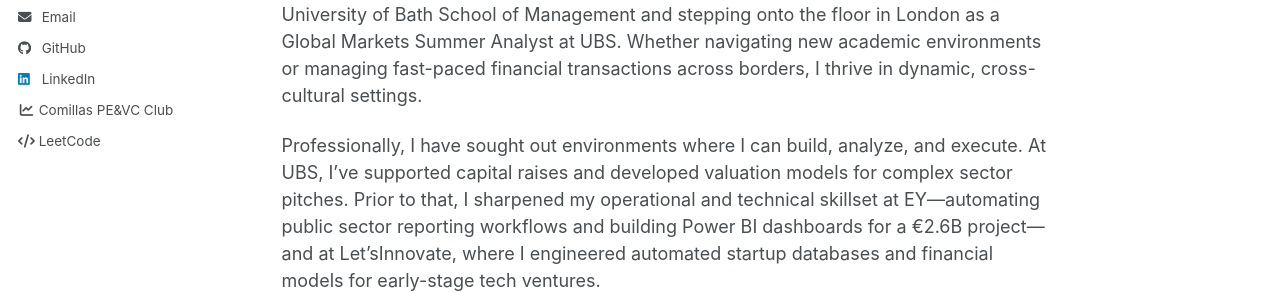
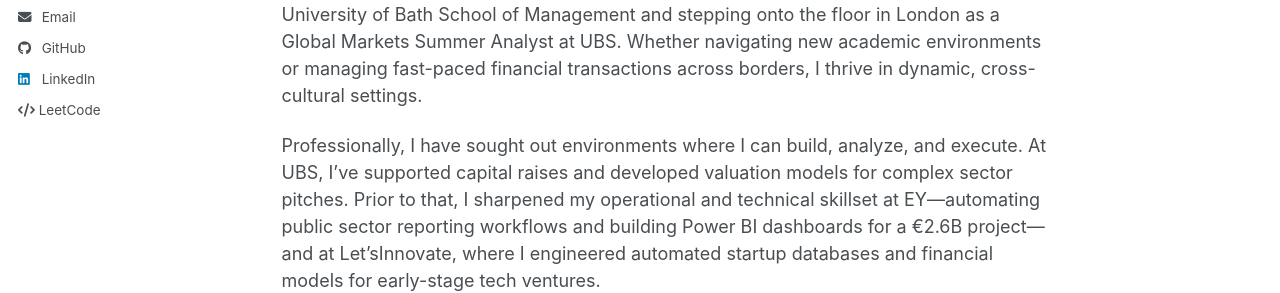
Before and after one commit to Gonzalez-Blas/Gonzalez-Blas.github.io, a Jekyll site: the page built from _pages/about.md, in a window 1280 px wide. Shown: the part 490-783 px from the top of the page. Built offline with Jekyll 4.4.1, drawn with Linux system fonts in a browser that asks for light colours; a style sheet for code colours, icons or effects is not loaded.

Commit message:
Remove Comillas PE&VC Club link
Removed link to Comillas PE&VC Club from author profile.

```diff
--- a/_includes/author-profile.html
+++ b/_includes/author-profile.html
@@ -172,7 +172,6 @@
       <li><a href="https://www.zhihu.com/people/{{ author.zhihu }}"><i class="fab fa-fw fa-zhihu icon-pad-right" aria-hidden="true"></i>Zhihu</a></li>
       {% endif %}
   <!--Extras-->
-      <li><a href="https://comillaspevcclub.es/"><i class="fas fa-fw fa-chart-line" aria-hidden="true"></i> Comillas PE&VC Club</a></li>
       <li><a href="https://leetcode.com/u/CGBP/"><i class="fas fa-fw fa-code" aria-hidden="true"></i> LeetCode</a></li>
     </ul>
   </div>
```
